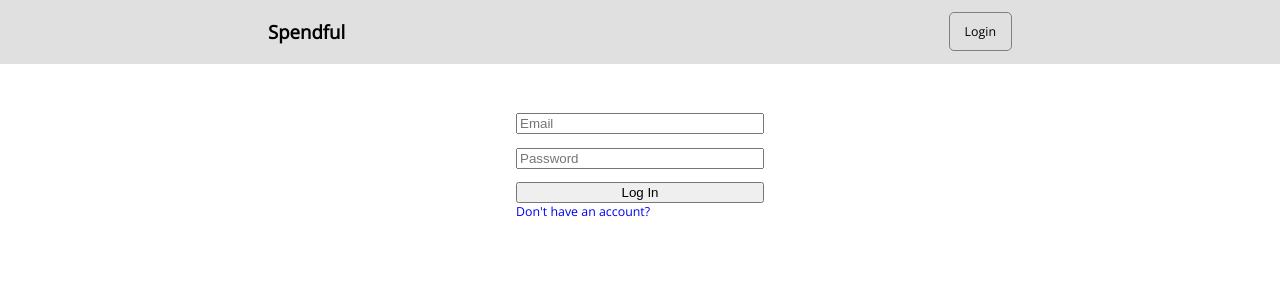
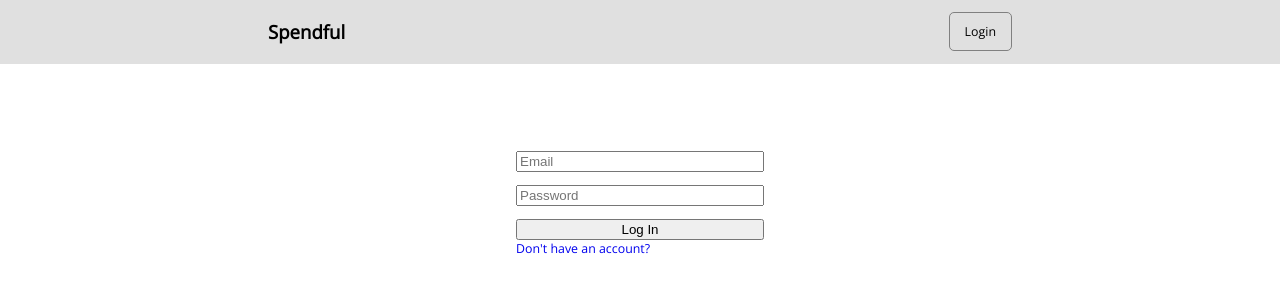
Before and after one commit to thinkful-ei-armadillo/spendful, a React (Create React App) app: page /login in a window 1280 px wide. Shown: the top 300 px of the page. Built offline with nearby package versions, Linux system fonts and the light colour scheme.

Commit message:
fixed login page bug

```diff
--- a/src/components/LoginPage/LoginPage.js
+++ b/src/components/LoginPage/LoginPage.js
@@ -45,7 +45,7 @@ class LoginPage extends React.Component {
     return(
       <section className="login-form">
 
-        {this.state.errors.length > 0 ? <div className="alert-error">{this.state.errors}</div> : ''}
+        {this.state.errors ? <div className="alert-error">{this.state.errors}</div> : ''}
 
         <LoginForm onSuccess={this.handleLoginSuccess} onFailure={this.handleLoginFailure} />
 
```
